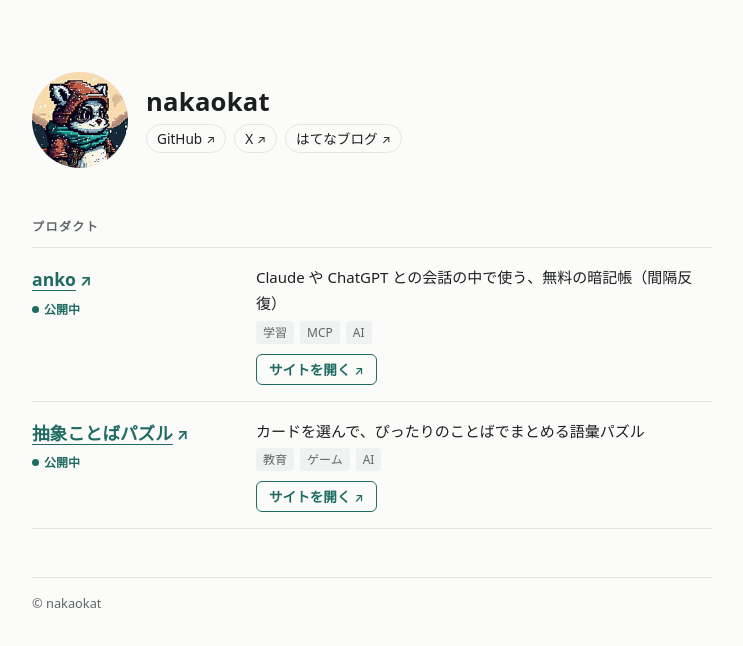
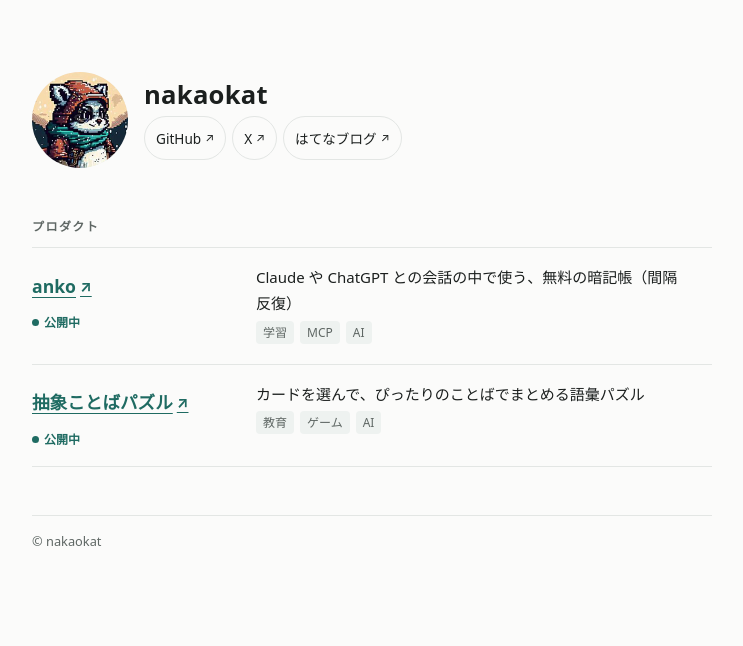
Before and after one commit to nakaokat/nakaokat.github.io, a plain HTML site: page index.html in a window 1280 px wide. Shown: the whole page, without its empty margins (268-1011 px from the left). Drawn offline with Linux system fonts and the light colour scheme.

Commit message:
タップ領域を広げ、重複リンクをまとめる
SNS のリンクとプロダクト名の高さを 44px にする。「サイトを開く」ボタンを外し、プロダクト名のリンクにまとめる。説明文の 1 文字だけの折り返しを text-wrap: pretty で防ぐ。

```diff
--- a/main.js
+++ b/main.js
@@ -33,13 +33,6 @@
       p.tags.forEach(function (t) { ul.appendChild(el("li", "chip", t)); });
       li.appendChild(ul);
     }
-    var open = el("a", "open", "サイトを開く");
-    open.href = p.url;
-    open.target = "_blank";
-    open.rel = "noopener";
-    open.setAttribute("aria-label", p.name + " のサイトを開く");
-    open.appendChild(ext());
-    li.appendChild(open);
     return li;
   }
 
--- a/style.css
+++ b/style.css
@@ -41,16 +41,18 @@ a:focus-visible { outline: 2px solid var(--accent); outline-offset: 2px; border-
   gap: 28px;
 }
 
-.profile { display: flex; align-items: center; gap: 18px; }
-.avatar { width: 72px; height: 72px; border-radius: 50%; flex: none; background: var(--chip); }
+.profile { display: flex; align-items: center; gap: 16px; }
+.avatar { width: 64px; height: 64px; border-radius: 50%; flex: none; background: var(--chip); }
 .who { display: grid; gap: 6px; min-width: 0; }
 .handle { margin: 0; font-size: 1.4rem; font-weight: 700; line-height: 1.2; letter-spacing: .01em; }
-.links { display: flex; flex-wrap: wrap; gap: 8px; margin: 0; padding: 0; list-style: none; }
+.links { display: flex; flex-wrap: wrap; gap: 6px; margin: 0; padding: 0; list-style: none; }
 .links a {
-  display: inline-block;
+  display: inline-flex;
+  align-items: center;
+  min-height: 44px;
   font-size: .85rem;
   line-height: 1.4;
-  padding: 4px 10px;
+  padding: 8px 11px;
   border: 1px solid var(--line);
   border-radius: 999px;
   color: var(--fg);
@@ -79,6 +81,9 @@ a:focus-visible { outline: 2px solid var(--accent); outline-offset: 2px; border-
 .row:last-child { border-bottom: 1px solid var(--line); }
 .rt { display: flex; justify-content: space-between; align-items: baseline; gap: 10px; }
 .name {
+  display: inline-flex;
+  align-items: center;
+  min-height: 44px;
   font-size: 1.1rem;
   font-weight: 700;
   text-decoration: underline;
@@ -86,19 +91,7 @@ a:focus-visible { outline: 2px solid var(--accent); outline-offset: 2px; border-
   text-underline-offset: 4px;
 }
 .name:hover { text-decoration-thickness: 2px; }
-.open {
-  justify-self: start;
-  margin-top: 6px;
-  font-size: .85rem;
-  font-weight: 600;
-  line-height: 1.4;
-  padding: 5px 12px;
-  border: 1px solid var(--accent);
-  border-radius: 6px;
-  text-decoration: none;
-}
-.open:hover { background: var(--accent); color: var(--bg); }
-.desc { margin: 0; }
+.desc { margin: 0; text-wrap: pretty; }
 .chips { display: flex; flex-wrap: wrap; gap: 6px; margin: 0; padding: 0; list-style: none; }
 .chip { font-size: .75rem; background: var(--chip); color: var(--muted); border-radius: 4px; padding: 1px 7px; }
 .st { font-size: .75rem; font-weight: 600; color: var(--accent); white-space: nowrap; }
```
